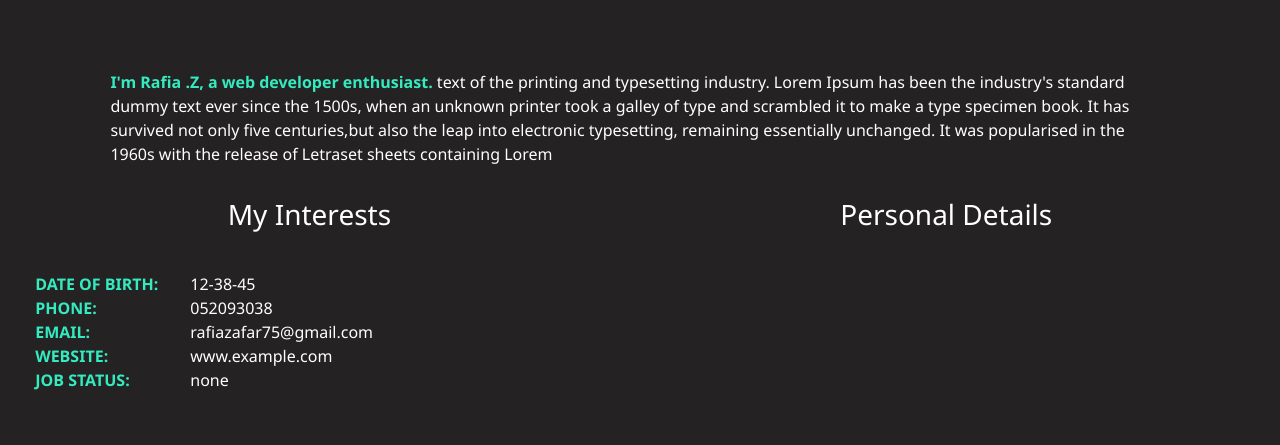
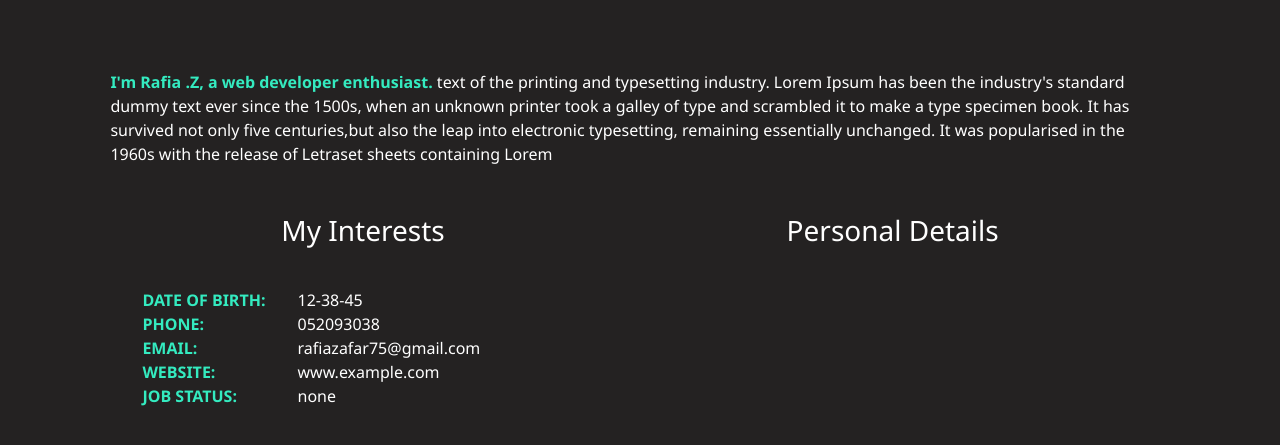
Before and after one commit to RafiaZ/portfolio, a React (Create React App) app: page / in a window 1280 px wide. Shown: the part 915-1360 px from the top of the page. Built offline with nearby package versions, Linux system fonts and the light colour scheme.

Commit message:
fun stuff

```diff
--- a/src/components/About-me/About.css
+++ b/src/components/About-me/About.css
@@ -11,6 +11,12 @@
 
 
 
+}
+
+.about-me__content{
+    margin: auto 6.9rem;
+    display: flex;
+    flex-direction: column;
 }
 
 .about-me_header{
@@ -28,9 +34,6 @@
     border-bottom: 1px solid rgb(52, 235, 192);
 }
 
-.about-me__paragraph{
-      margin: auto 6.9rem;
-}
 
 .paragraph--bold{
     color:rgb(52, 235, 192) ;
@@ -47,7 +50,7 @@ justify-content: space-around;
     display: flex;
     flex-direction: column;
     height: auto;
-    margin: auto 0.2rem;
+    /* margin: auto 0.2rem; */
     justify-content: space-evenly;
     margin-top: 2rem;
 
@@ -56,6 +59,7 @@ justify-content: space-around;
 .section--personal-details{
     display: flex;
     flex-direction: column;
+
 
 }
 
@@ -71,7 +75,6 @@ justify-content: space-around;
     color: rgb(52, 235, 192);
     text-transform: uppercase;
     font-weight: bolder;
-    align-items: flex-start;
 
 
 }
--- a/src/components/About-me/About.js
+++ b/src/components/About-me/About.js
@@ -7,6 +7,8 @@ function About() {
     return (
 
         <div className="about-me">
+
+            <div className="about-me__content">
 
             <div className="about-me_header ">
             <h1 className="header--header">About me</h1>
@@ -58,6 +60,8 @@ function About() {
 
             </div>
 
+            </div>
+
         </div>
     )
 }
```
